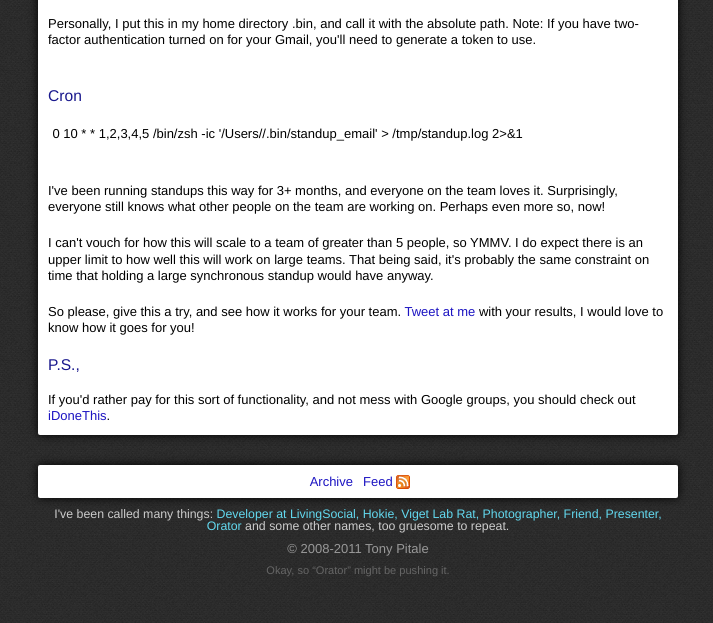
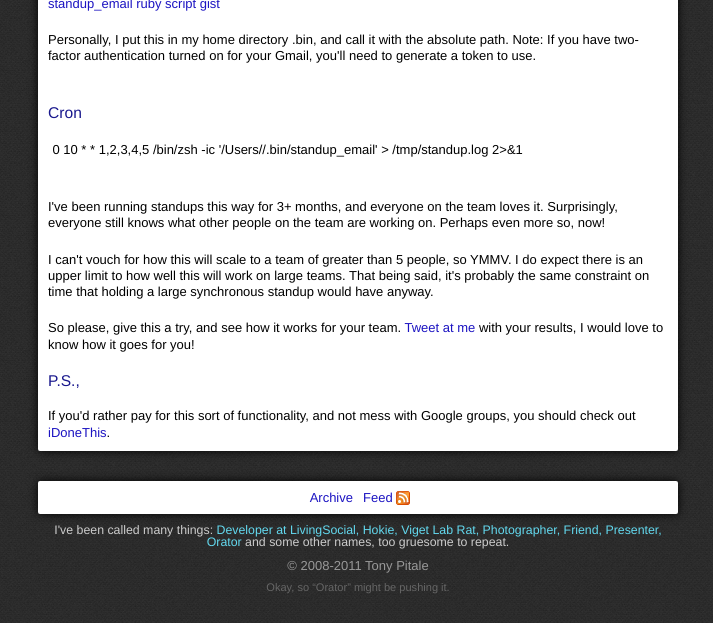
Before and after one commit to tpitale/tpitale.github.io, a Jekyll site: the page built from _posts/2013-07-31-how-ive-been-running-email-standups.html, in a window 1280 px wide, cut to the strip 1204-1827 px from the top of the page. Shown: the whole strip, without its empty margins (282-995 px from the left). Built offline with Jekyll 4.4.1, drawn with Linux system fonts in a browser that asks for light colours; comment, search, counter and statistics services are not loaded.

Commit message:
add back link

```diff
--- a/_posts/2013-07-31-how-ive-been-running-email-standups.html
+++ b/_posts/2013-07-31-how-ive-been-running-email-standups.html
@@ -80,6 +80,7 @@ layout: post
 <h3>The Ruby Script</h3>
 <p>
   <script src="https://gist.github.com/tpitale/6124084.js"></script>
+  <a href="https://gist.github.com/tpitale/6124084">standup_email ruby script gist</a>
 </p>
 
 <p>
--- a/stylesheets/screen.css
+++ b/stylesheets/screen.css
@@ -82,7 +82,7 @@ article, aside, details, figcaption, figure, footer, header, hgroup, menu, nav,
 .gist .gist-file .gist-data {
   font-size: 90% !important;
   border-bottom: none !important;
-  background-color: white !important;
+  background-color: #FFF !important;
 }
 
 /* line 25, ../_sass/screen.scss */
@@ -166,8 +166,8 @@ a:hover {
   -webkit-border-radius: 2px;
   -moz-border-radius: 2px;
   border-radius: 2px;
-  -moz-box-shadow: 0px 0px 10px black;
-  -webkit-box-shadow: 0px 0px 10px black;
+  -moz-box-shadow: 0px 0px 10px #000;
+  -webkit-box-shadow: 0px 0px 10px #000;
 }
 
 /* line 92, ../_sass/screen.scss */
```
